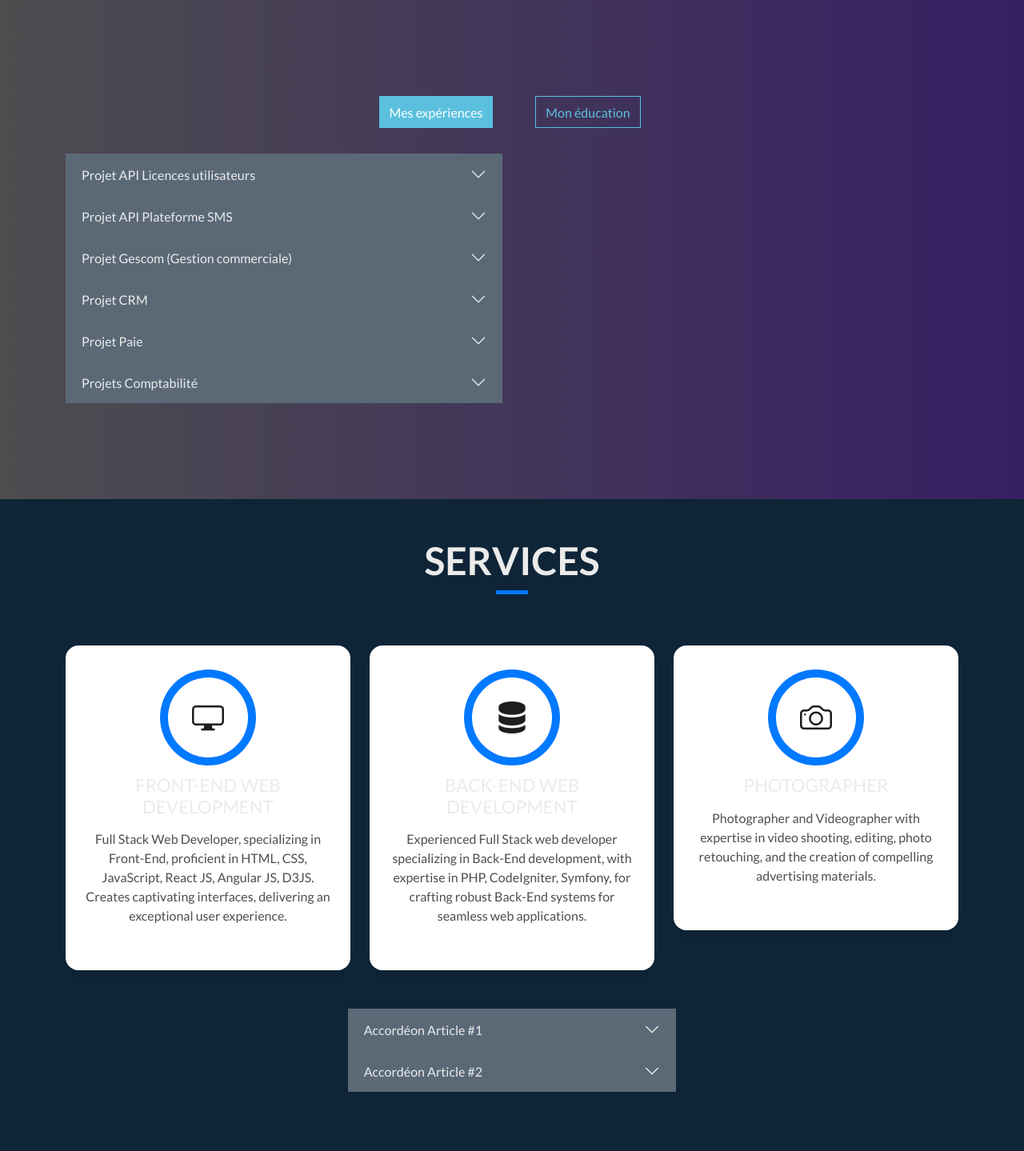
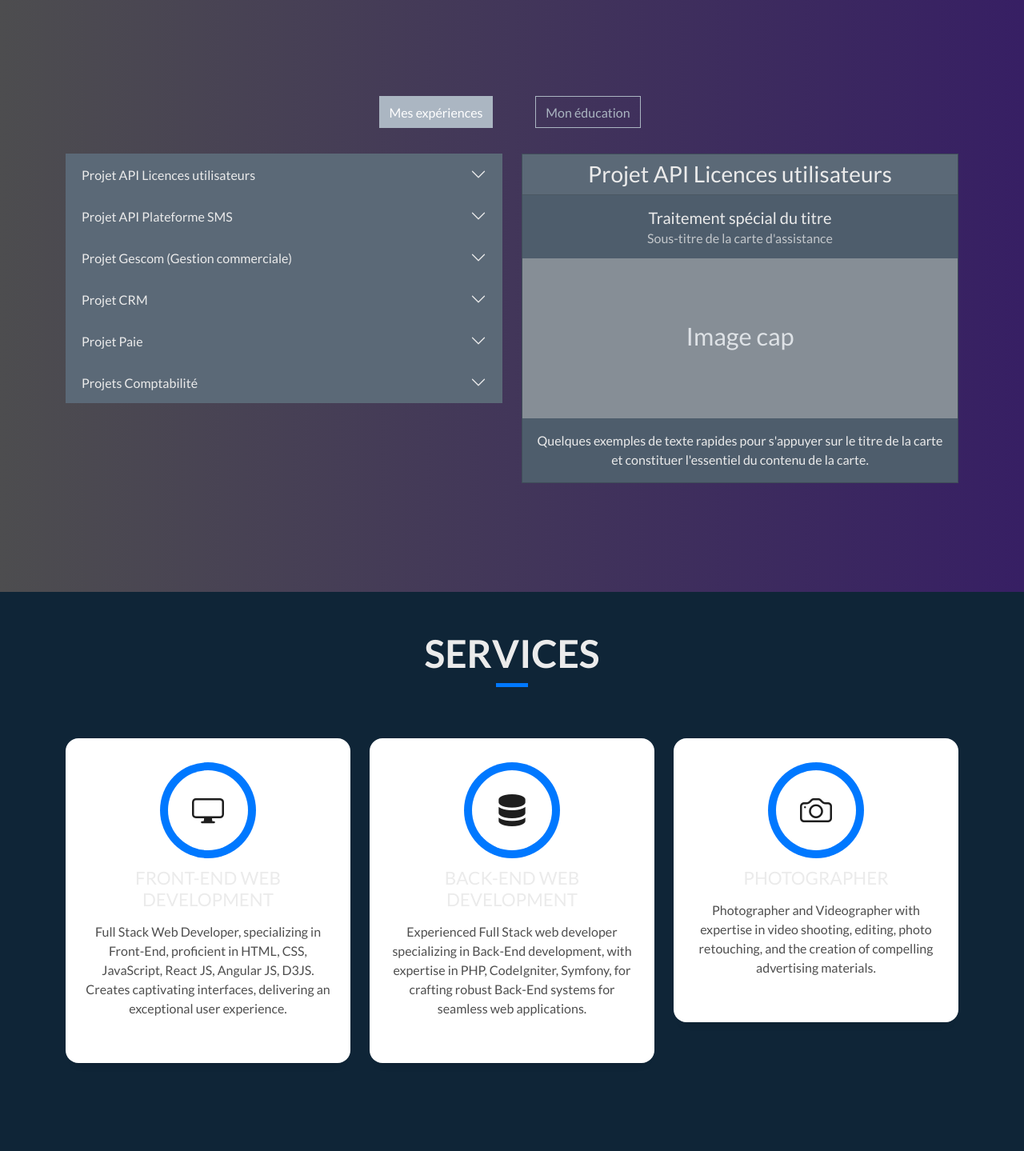
Before and after one commit to claudemarjean/MyPortFolio, a React (Create React App) app: page / in a window 1280 px wide. Shown: the part 1720-3159 px from the top of the page at 80% size. Built offline with nearby package versions, Linux system fonts and the light colour scheme.

Commit message:
Cursus 80% reste image & content:fire::fire:

```diff
--- a/src/components/Main.js
+++ b/src/components/Main.js
@@ -3,7 +3,6 @@ import About from "./main/About";
 import Blog from "./main/Blog";
 import Service from "./main/Service";
 import Cursus from "./main/Cursus";
-import Accordion from "./main/Accordion"
 
 const Main = () =>{
     return(
@@ -11,7 +10,6 @@ const Main = () =>{
             <About/>
             <Cursus/>
             <Service/>
-            <Accordion/>
             <Blog/>
         </main>
     );
--- a/src/components/main/Accordion.js
+++ /dev/null
@@ -1,67 +0,0 @@
-import React, { useState } from 'react';
-
-const Accordion = () => {
-  const [activeAccordion, setActiveAccordion] = useState(null);
-
-  const toggleAccordion = (accordionId) => {
-    setActiveAccordion(activeAccordion === accordionId ? null : accordionId);
-  };
-
-  return (
-    <div className='row'>
-        <div className='col-lg-4 mx-auto'>
-        <div className="accordion" id="accordionExample">
-            <div className="accordion-item">
-                <h2 className="accordion-header" id="headingOne">
-                <button
-                    className={`accordion-button ${activeAccordion === 'collapseOne' ? '' : 'collapsed'}`}
-                    type="button"
-                    onClick={() => toggleAccordion('collapseOne')}
-                    aria-expanded={activeAccordion === 'collapseOne'}
-                    aria-controls="collapseOne"
-                >
-                    Accordéon Article #1
-                </button>
-                </h2>
-                <div
-                id="collapseOne"
-                className={`accordion-collapse collapse ${activeAccordion === 'collapseOne' ? 'show' : ''}`}
-                aria-labelledby="headingOne"
-                data-bs-parent="#accordionExample"
-                >
-                <div className="accordion-body">
-                    <strong>Il s'agit du corps d'accordéon du premier article.</strong> Il est affiché par défaut, jusqu'à ce que le plug-in de réduction ajoute les classes appropriées que nous utilisons pour styliser chaque élément. Ces classes contrôlent l'apparence générale, ainsi que l'affichage et le masquage via les transitions CSS. Vous pouvez modifier tout cela avec du CSS personnalisé ou en remplaçant nos variables par défaut. Il convient également de noter que pratiquement n'importe quel code HTML peut être placé dans le format .accordion-body, bien que la transition limite le débordement.
-                </div>
-                </div>
-            </div>
-            <div className="accordion-item">
-                <h2 className="accordion-header" id="headingTwo">
-                <button
-                    className={`accordion-button ${activeAccordion === 'collapseTwo' ? '' : 'collapsed'}`}
-                    type="button"
-                    onClick={() => toggleAccordion('collapseTwo')}
-                    aria-expanded={activeAccordion === 'collapseTwo'}
-                    aria-controls="collapseTwo"
-                >
-                    Accordéon Article #2
-                </button>
-                </h2>
-                <div
-                id="collapseTwo"
-                className={`accordion-collapse collapse ${activeAccordion === 'collapseTwo' ? 'show' : ''}`}
-                aria-labelledby="headingTwo"
-                data-bs-parent="#accordionExample"
-                >
-                <div className="accordion-body">
-                    <strong>Il s'agit du corps d'accordéon du deuxième article.</strong> Il est masqué par défaut, jusqu'à ce que le plug-in de réduction ajoute les classes appropriées que nous utilisons pour styliser chaque élément. Ces classes contrôlent l'apparence générale, ainsi que l'affichage et le masquage via les transitions CSS. Vous pouvez modifier tout cela avec du CSS personnalisé ou en remplaçant nos variables par défaut. Il convient également de noter que pratiquement n'importe quel code HTML peut être placé dans le format .accordion-body, bien que la transition limite le débordement.
-                </div>
-                </div>
-            </div>
-
-            </div>
-        </div>
-    </div>
-  );
-};
-
-export default Accordion;
--- a/src/components/main/Cursus.js
+++ b/src/components/main/Cursus.js
@@ -50,6 +50,12 @@ const Cursus = () => {
   const [activeAccordion, setActiveAccordion] = useState(null);
   const [mode, setMode] = useState('experiences');
   const [experiences, setExperiences] = useState(dataExperiences);
+  const [imagesProjectEtat, setImageProject] = useState(true);
+  const [elementImage, setElementImage] = useState({
+	entete: dataExperiences[0].title
+  });
+
+
 
   useEffect(() => {
     if (mode === 'education') {
@@ -65,10 +71,12 @@ const Cursus = () => {
   };
 
   const toggleEducation = () => {
+	setImageProject(false);
     setMode('education');
   };
 
   const toggleExperience = () => {
+	setImageProject(true);
     setMode('experiences');
   };
 
@@ -100,6 +108,41 @@ const Cursus = () => {
     </div>
   ));
 
+  const imageProjet = (
+	<div className="card mb-3">
+			<h3 className="card-header">{elementImage.entete}</h3>
+			<div className="card-body">
+				<h5 className="card-title">Traitement spécial du titre</h5>
+				<h6 className="card-subtitle text-muted">Sous-titre de la carte d'assistance</h6>
+			</div>
+			<svg xmlns="http://www.w3.org/2000/svg" className="d-block user-select-none" width="100%" height="200" aria-label="Espace réservé : Capuchon de l'image" focusable="false" role="img" preserveAspectRatio="xMidYMid slice" viewBox="0 0 318 180" style={{ fontSize: '1.125rem', textAnchor: 'middle' }}>
+				<rect width="100%" height="100%" fill="#868e96"></rect>
+				<text x="50%" y="50%" fill="#dee2e6" dy=".3em">Image cap</text>
+			</svg>
+			<div className="card-body">
+				<p className="card-text">Quelques exemples de texte rapides pour s'appuyer sur le titre de la carte et constituer l'essentiel du contenu de la carte.</p>
+			</div>
+		</div>
+  );
+
+  const contentExperienceEducation = (
+	imagesProjectEtat ? (
+	  <>
+		<div className='col-sm-6'>
+		  {experienceItems}
+		</div>
+		<div className='col-sm-6'>
+		  {imageProjet}
+		</div>
+	  </>
+	) : (
+	  <div className='col-sm-6 mx-auto'>
+		{experienceItems}
+	  </div>
+	)
+  );
+
+
   return (
     <section className="mytabs_area p_120">
       <div className="container">
@@ -109,7 +152,7 @@ const Cursus = () => {
               <div className='col-sm-6'>
                 <button
                   type="button"
-                  className={`btn btn-outline-info ${mode === 'experiences' ? 'active' : ''}`}
+                  className={`btn btn-outline-light ${mode === 'experiences' ? 'active' : ''}`}
                   onClick={toggleExperience}>
                   <span style={{ verticalAlign: 'inherit' }}>Mes expériences</span>
                 </button>
@@ -117,7 +160,7 @@ const Cursus = () => {
               <div className='col-sm-6'>
                 <button
                   type="button"
-                  className={`btn btn-outline-info ${mode === 'education' ? 'active' : ''}`}
+                  className={`btn btn-outline-light ${mode === 'education' ? 'active' : ''}`}
                   onClick={toggleEducation}>
                   <span style={{ verticalAlign: 'inherit' }}>Mon éducation</span>
                 </button>
@@ -127,9 +170,7 @@ const Cursus = () => {
         </div>
         <div className='row my-3'></div>
         <div className='row'>
-          <div className='col-lg-6'>
-            {experienceItems}
-          </div>
+          {contentExperienceEducation}
         </div>
       </div>
     </section>
```
